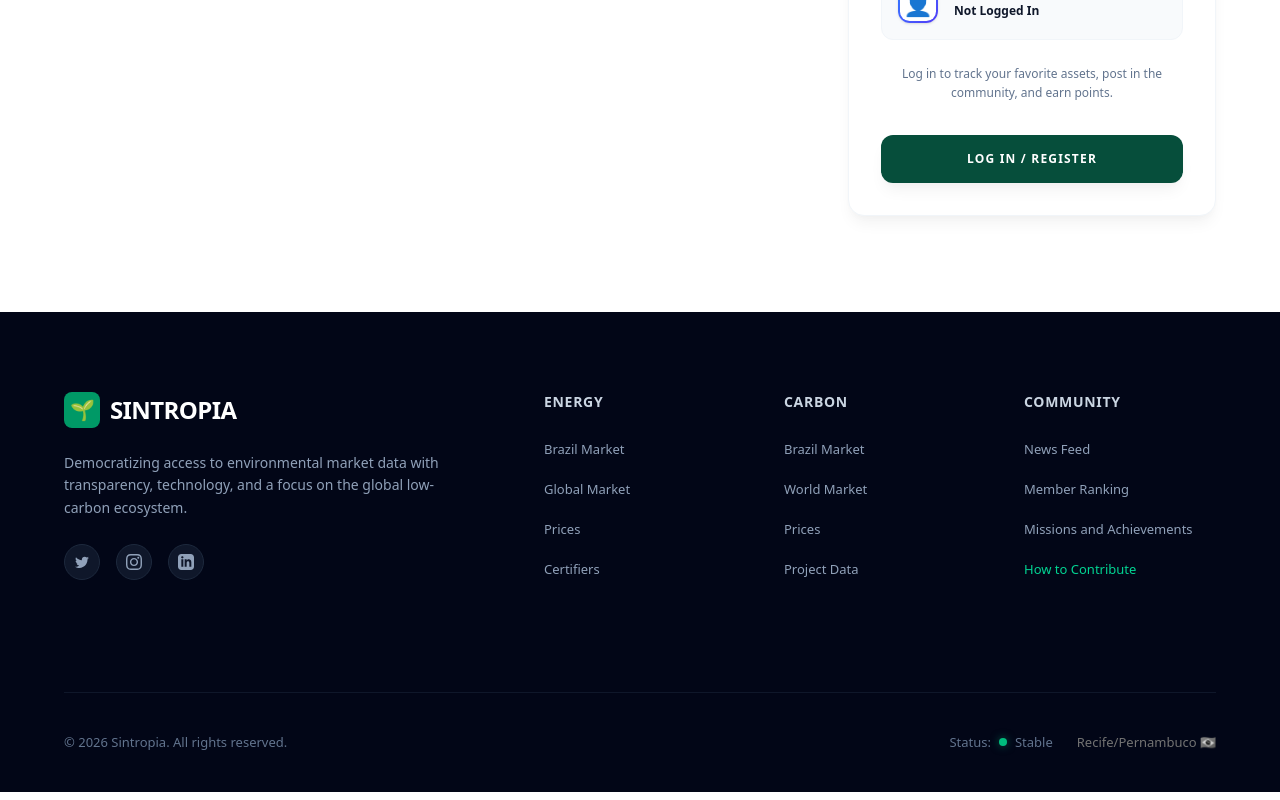
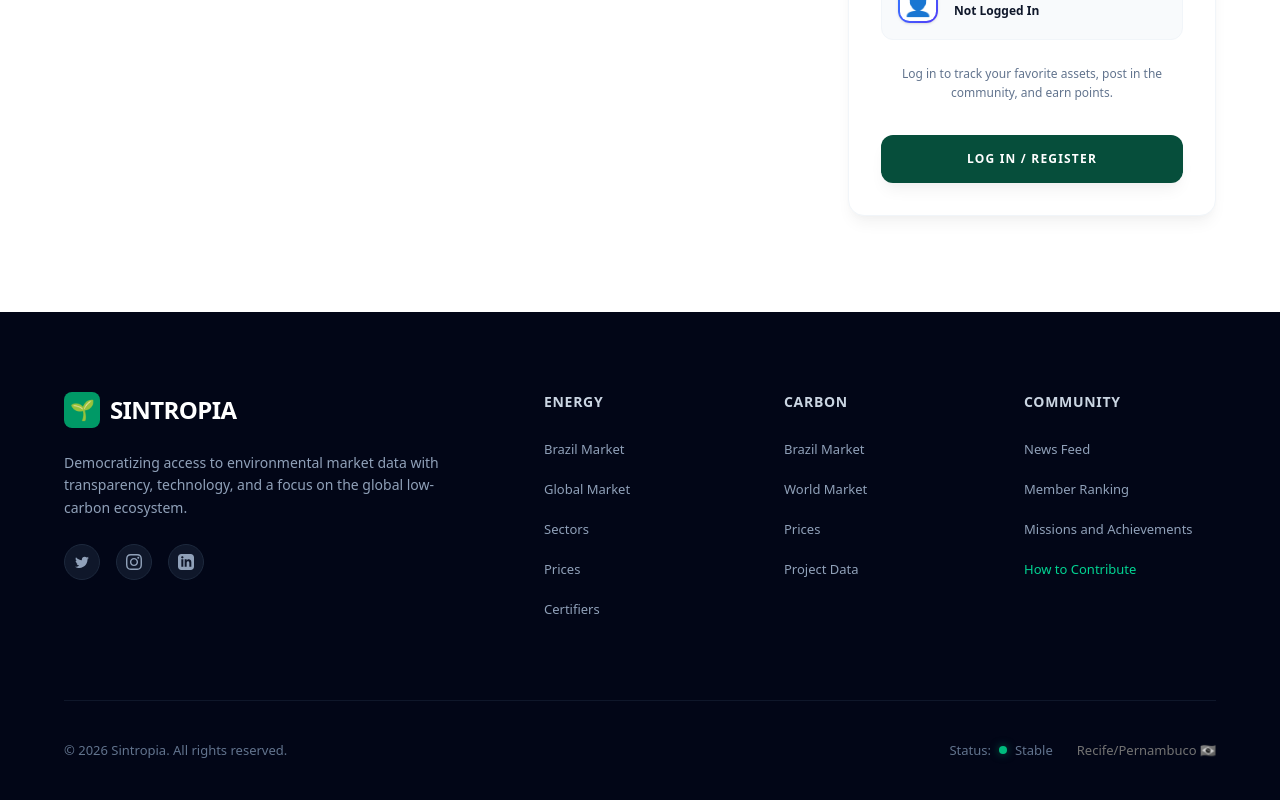
Before and after one commit to edrodrigues/sintropia-carbono, a Next.js app: page /en in a window 1280 px wide. Shown: the part 2114-2914 px from the top of the page. Built offline with nearby package versions, Linux system fonts and the light colour scheme; no server answers; the database is empty.

Commit message:
feat: add initial Header and Footer components with internationalization support.

```diff
--- a/messages/en.json
+++ b/messages/en.json
@@ -65,6 +65,7 @@
         "marketBrazil": "Brazil Market",
         "marketWorld": "Global Market",
         "prices": "Prices",
+        "sectors": "Sectors",
         "marketBrazilCarbon": "Brazil Market",
         "marketWorldCarbon": "World Market",
         "carbonPrices": "Prices",
@@ -78,7 +79,8 @@
         "energyDesc": {
             "marketBrazil": "See who are the biggest I-REC certificate buyers in the world.",
             "marketWorld": "See who are the biggest I-REC certificate buyers in the World.",
-            "prices": "Check I-REC certificate prices in a comparative way between markets."
+            "prices": "Check I-REC certificate prices in a comparative way between markets.",
+            "sectors": "I-REC market distribution by economic sector."
         },
         "carbonDesc": {
             "marketBrazil": "See who are the biggest carbon credit buyers in the world.",
--- a/messages/es.json
+++ b/messages/es.json
@@ -65,6 +65,7 @@
         "marketBrazil": "Mercado Mundial",
         "marketWorld": "Mercado Global",
         "prices": "Precios",
+        "sectors": "Sectores",
         "marketBrazilCarbon": "Mercado Mundial",
         "marketWorldCarbon": "Mercado Mundo",
         "carbonPrices": "Precios",
@@ -78,7 +79,8 @@
         "energyDesc": {
             "marketBrazil": "Mira quiénes son los mayores compradores de certificados I-REC en el mundo.",
             "marketWorld": "Mira quiénes son los mayores compradores de certificados I-REC en el Mundo.",
-            "prices": "Confirma los precios de los certificados I-REC de forma comparada entre los mercados."
+            "prices": "Confirma los precios de los certificados I-REC de forma comparada entre los mercados.",
+            "sectors": "Distribución del mercado I-REC por sector económico."
         },
         "carbonDesc": {
             "marketBrazil": "Mira quiénes son los mayores compradores de créditos de carbono en el mundo.",
--- a/messages/pt.json
+++ b/messages/pt.json
@@ -65,6 +65,7 @@
         "marketBrazil": "Mercado Brasil",
         "marketWorld": "Mercado Global",
         "prices": "Preços",
+        "sectors": "Setores",
         "marketBrazilCarbon": "Mercado Brasil",
         "marketWorldCarbon": "Mercado Mundo",
         "carbonPrices": "Preços",
@@ -78,7 +79,8 @@
         "energyDesc": {
             "marketBrazil": "Veja quem são os maiores compradores de certificados I-REC no mundo.",
             "marketWorld": "Veja quem são os maiores compradores de certificados I-REC no Mundo.",
-            "prices": "Confirme os preços dos certificados I-REC de forma comparada entre os mercados."
+            "prices": "Confirme os preços dos certificados I-REC de forma comparada entre os mercados.",
+            "sectors": "Distribuição do mercado I-REC por setor econômico."
         },
         "carbonDesc": {
             "marketBrazil": "Veja quem são os maiores compradores de créditos de carbono no mundo.",
--- a/src/components/layout/Footer.tsx
+++ b/src/components/layout/Footer.tsx
@@ -43,8 +43,9 @@ export function Footer() {
           <div>
             <h4 className="font-bold text-sm uppercase tracking-wider mb-6 text-slate-300">{tNav('energy')}</h4>
             <ul className="flex flex-col gap-4">
-              <li><Link href="/irec-brasil" className="text-slate-400 text-[13px] hover:text-emerald-400 transition-colors">{tNav('marketBrazil')}</Link></li>
-              <li><Link href="/irec-mundo" className="text-slate-400 text-[13px] hover:text-emerald-400 transition-colors">{tNav('marketWorld')}</Link></li>
+              <li><Link href="/energia/ranking-brasil" className="text-slate-400 text-[13px] hover:text-emerald-400 transition-colors">{tNav('marketBrazil')}</Link></li>
+              <li><Link href="/energia/ranking-mundo" className="text-slate-400 text-[13px] hover:text-emerald-400 transition-colors">{tNav('marketWorld')}</Link></li>
+              <li><Link href="/energia/setores" className="text-slate-400 text-[13px] hover:text-emerald-400 transition-colors">{tNav('sectors')}</Link></li>
               <li><Link href="/irec-precos" className="text-slate-400 text-[13px] hover:text-emerald-400 transition-colors">{tNav('prices')}</Link></li>
               <li><Link href="/certificadoras" className="text-slate-400 text-[13px] hover:text-emerald-400 transition-colors">{tNav('certificadoras')}</Link></li>
             </ul>
--- a/src/components/layout/Header.tsx
+++ b/src/components/layout/Header.tsx
@@ -82,10 +82,11 @@ export function Header() {
     { label: tNav('certificadoras'), href: "/certificadoras" },
     {
       label: tNav('energy'),
-      href: "/irec-brasil",
+      href: "/energia",
       subItems: [
-        { label: tNav('marketBrazil'), href: "/irec-brasil", desc: tNav('energyDesc.marketBrazil') },
-        { label: tNav('marketWorld'), href: "/irec-mundo", desc: tNav('energyDesc.marketWorld') },
+        { label: tNav('marketBrazil'), href: "/energia/ranking-brasil", desc: tNav('energyDesc.marketBrazil') },
+        { label: tNav('marketWorld'), href: "/energia/ranking-mundo", desc: tNav('energyDesc.marketWorld') },
+        { label: tNav('sectors'), href: "/energia/setores", desc: tNav('energyDesc.sectors') },
         { label: tNav('prices'), href: "/irec-precos", desc: tNav('energyDesc.prices') },
       ]
     },
```
